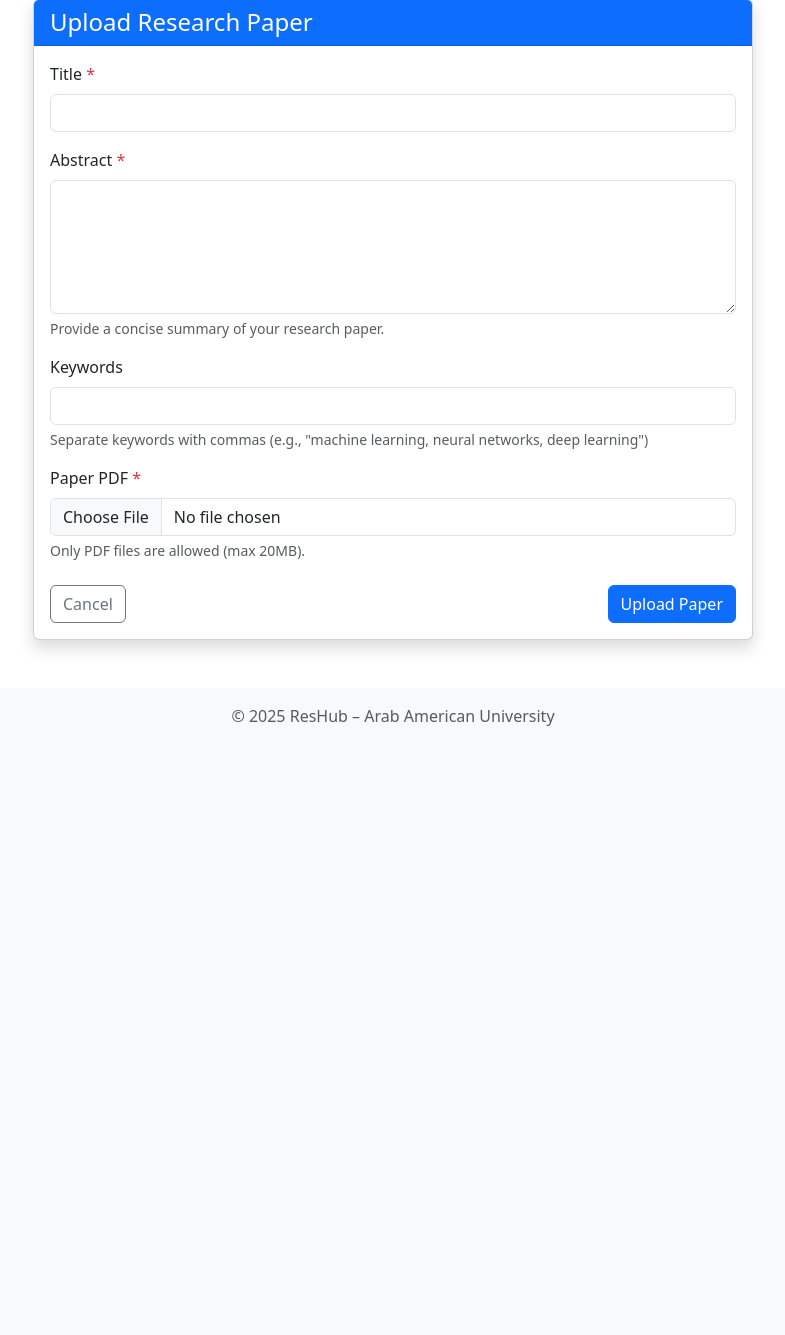
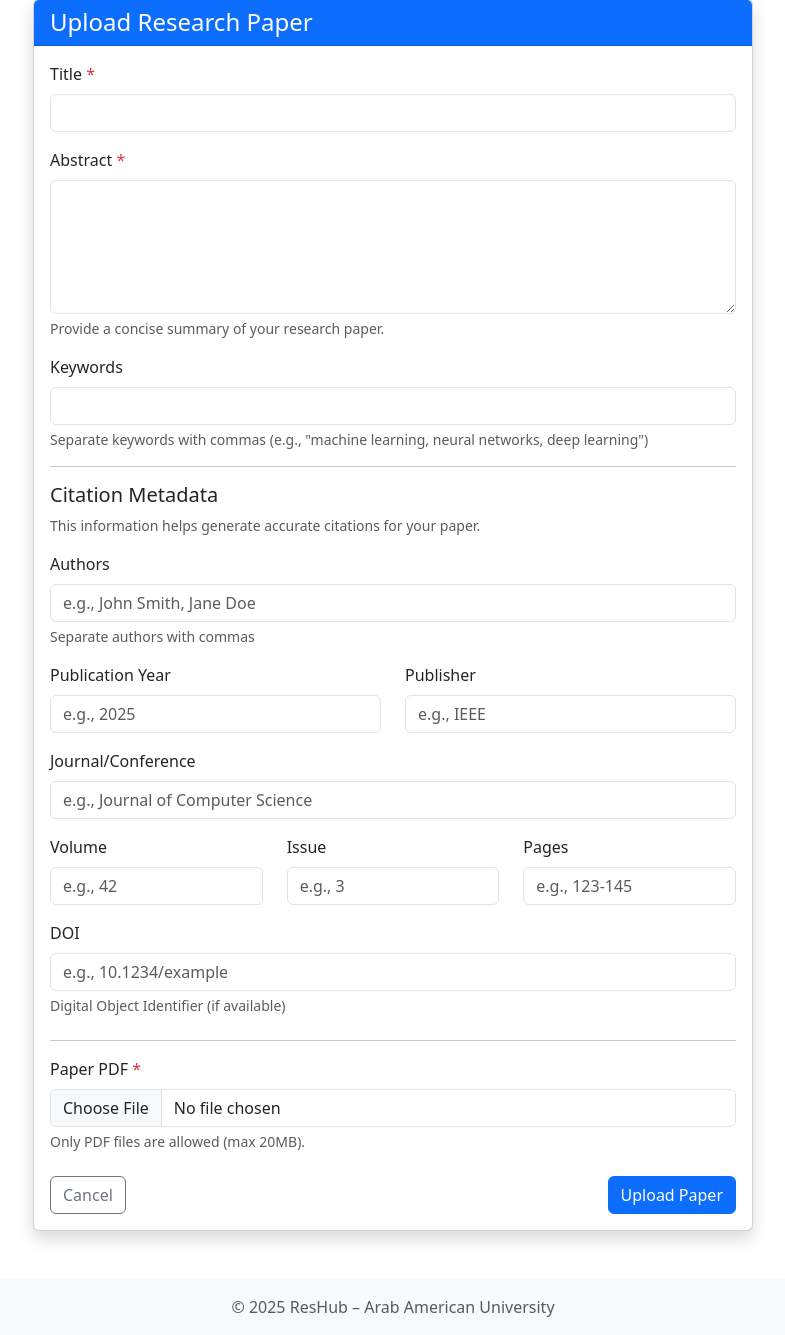
Before and after one commit to AAUP-ResHub/ResHub, a Flask app: page /papers/new in a window 1280 px wide. Shown: the part 105-1440 px from the top of the page, without its empty margins (247-1032 px from the left). Before the commit the page ends 831 px from the top, so only its background shows below. Run offline with Flask 3, Linux system fonts and the light colour scheme; the visitor is signed in with stand-in values (Sample User, id 1).

Commit message:
Add citation metadata fields to paper upload form

```diff
--- a/app/templates/papers/upload_paper.html
+++ b/app/templates/papers/upload_paper.html
@@ -42,6 +42,55 @@
                             <div class="form-text">Separate keywords with commas (e.g., "machine learning, neural networks, deep learning")</div>
                         </div>
 
+                        <hr>
+                        <h5>Citation Metadata</h5>
+                        <p class="text-muted small">This information helps generate accurate citations for your paper.</p>
+
+                        <div class="mb-3">
+                            <label for="authors" class="form-label">Authors</label>
+                            <input type="text" class="form-control" id="authors" name="authors" placeholder="e.g., John Smith, Jane Doe">
+                            <div class="form-text">Separate authors with commas</div>
+                        </div>
+
+                        <div class="row mb-3">
+                            <div class="col-md-6">
+                                <label for="publication_year" class="form-label">Publication Year</label>
+                                <input type="text" class="form-control" id="publication_year" name="publication_year" placeholder="e.g., 2025">
+                            </div>
+                            <div class="col-md-6">
+                                <label for="publisher" class="form-label">Publisher</label>
+                                <input type="text" class="form-control" id="publisher" name="publisher" placeholder="e.g., IEEE">
+                            </div>
+                        </div>
+
+                        <div class="mb-3">
+                            <label for="journal" class="form-label">Journal/Conference</label>
+                            <input type="text" class="form-control" id="journal" name="journal" placeholder="e.g., Journal of Computer Science">
+                        </div>
+
+                        <div class="row mb-3">
+                            <div class="col-md-4">
+                                <label for="volume" class="form-label">Volume</label>
+                                <input type="text" class="form-control" id="volume" name="volume" placeholder="e.g., 42">
+                            </div>
+                            <div class="col-md-4">
+                                <label for="issue" class="form-label">Issue</label>
+                                <input type="text" class="form-control" id="issue" name="issue" placeholder="e.g., 3">
+                            </div>
+                            <div class="col-md-4">
+                                <label for="pages" class="form-label">Pages</label>
+                                <input type="text" class="form-control" id="pages" name="pages" placeholder="e.g., 123-145">
+                            </div>
+                        </div>
+
+                        <div class="mb-4">
+                            <label for="doi" class="form-label">DOI</label>
+                            <input type="text" class="form-control" id="doi" name="doi" placeholder="e.g., 10.1234/example">
+                            <div class="form-text">Digital Object Identifier (if available)</div>
+                        </div>
+
+                        <hr>
+
                         <div class="mb-4">
                             <label for="paper_file" class="form-label">Paper PDF <span class="text-danger">*</span></label>
                             <input class="form-control" type="file" id="paper_file" name="paper_file" accept=".pdf" required>
```
